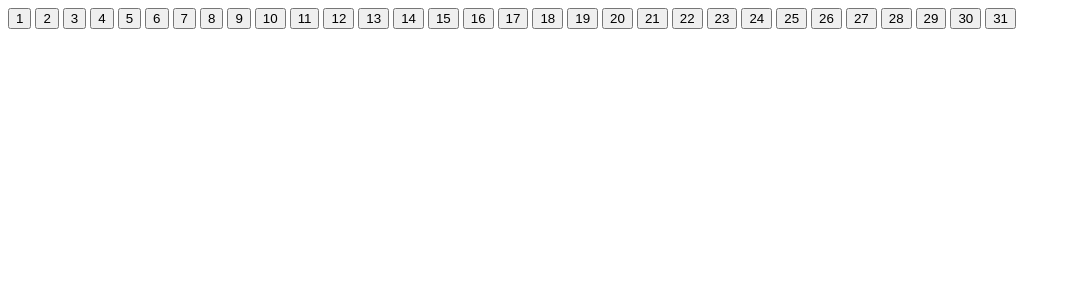
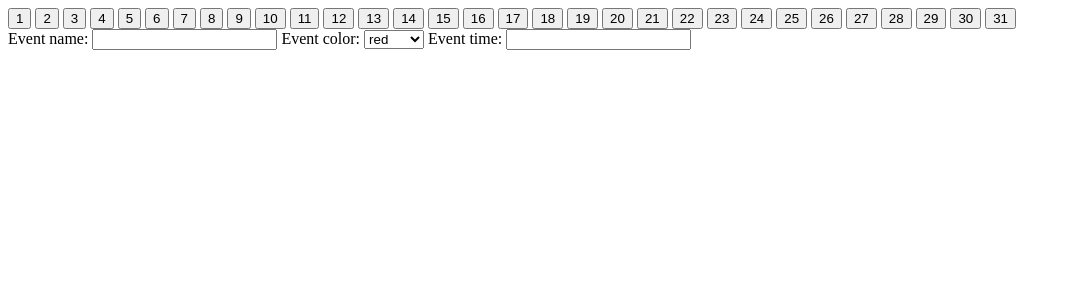
Before and after one commit to nplatte/scheduler-website, a Django app: page /month_view/ in a window 1280 px wide. Shown: the top 300 px of the page, without its empty margins (0-1071 px from the left). Run offline with Django 4.2, Linux system fonts and the light colour scheme; the visitor is signed in with stand-in values (Sample User, id 1).

Commit message:
Added a working form to the month view page

```diff
--- a/scheduler/functional_test/test.py
+++ b/scheduler/functional_test/test.py
@@ -48,9 +48,9 @@ class UserMakesEvent(LiveServerTestCase):
         # They click on the first day of the month and a form pops up
         day_one = self.browser.find_element_by_class_name('day_1')
         day_one.click()
-        name_input = self.browser.find_element_by_id('event_name')
-        color_input = self.browser.find_element_by_id('event_color')
-        time_input = self.browser.find_element_by_id('event_time')
+        name_input = self.browser.find_element_by_class_name('event_name')
+        color_input = self.browser.find_element_by_class_name('event_color')
+        time_input = self.browser.find_element_by_class_name('event_time')
         # they enter in the basic information and save the info
         name_input.send_keys('topple regime')
         # the form populates the month day with a color showing an event for that day
--- a/scheduler/month_view/templates/month_view/month_view.html
+++ b/scheduler/month_view/templates/month_view/month_view.html
@@ -8,4 +8,7 @@
 {% for day in month_length %}
 <button type="button" class=day_{{ day }}>{{ day }}</button>
 {% endfor %}
+<div id=event_input>
+    {{ form }}
+</div>
 {% endblock %}
--- a/scheduler/month_view/views.py
+++ b/scheduler/month_view/views.py
@@ -5,6 +5,8 @@ from django.shortcuts import render, redirect
 from django.contrib.auth import authenticate, login
 from django.contrib.auth.models import User
 from django.contrib.auth.decorators import login_required
+
+from .forms import EventForm
 
 def login_page(request):
     if request.method == 'POST':
@@ -20,7 +22,11 @@ def login_page(request):
 
 @login_required(login_url='/')
 def month_view_page(request):
-    context = {'month_length': _get_days_in_month()}
+    if request.method == 'POST':
+        form = EventForm(request.POST)
+    else:
+        form=EventForm()
+    context = {'month_length': _get_days_in_month(), 'form': form}
     return render(request, 'month_view/month_view.html', context)
 
 def _get_days_in_month(month=datetime.now().month, year=datetime.now().year):
```
